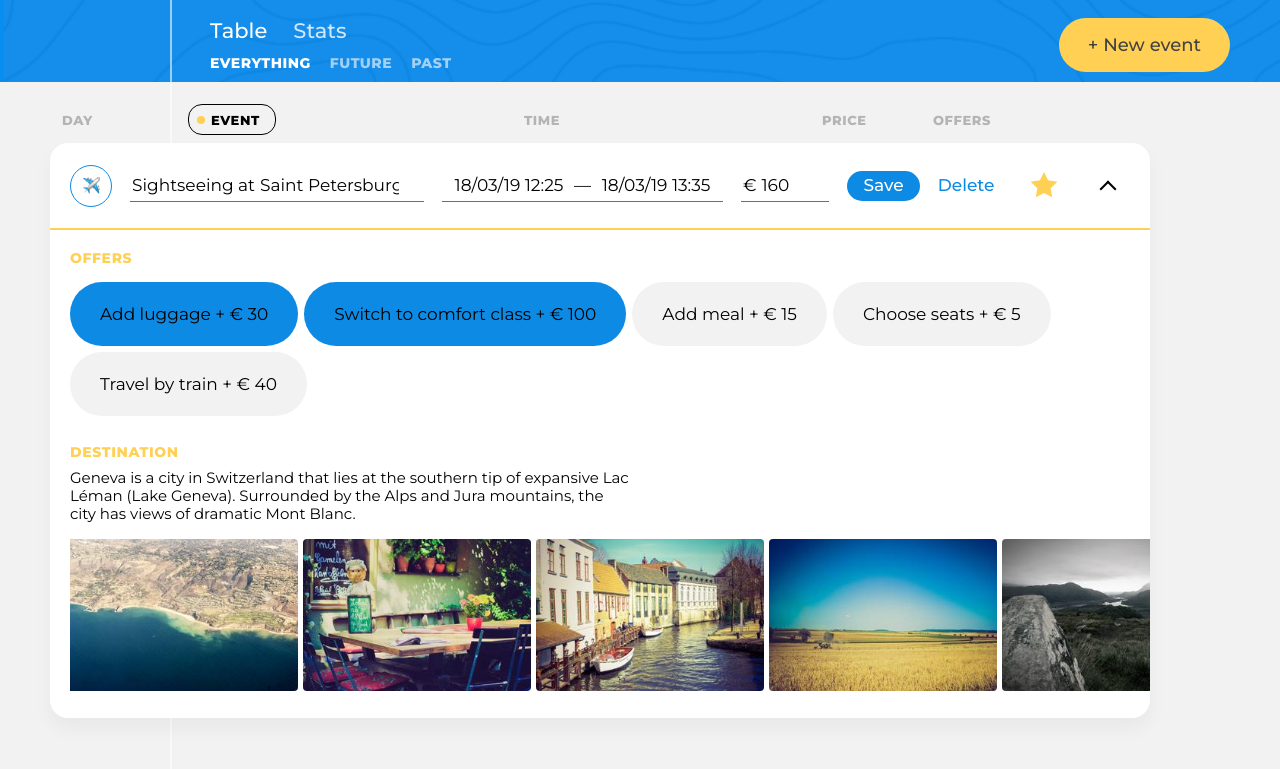
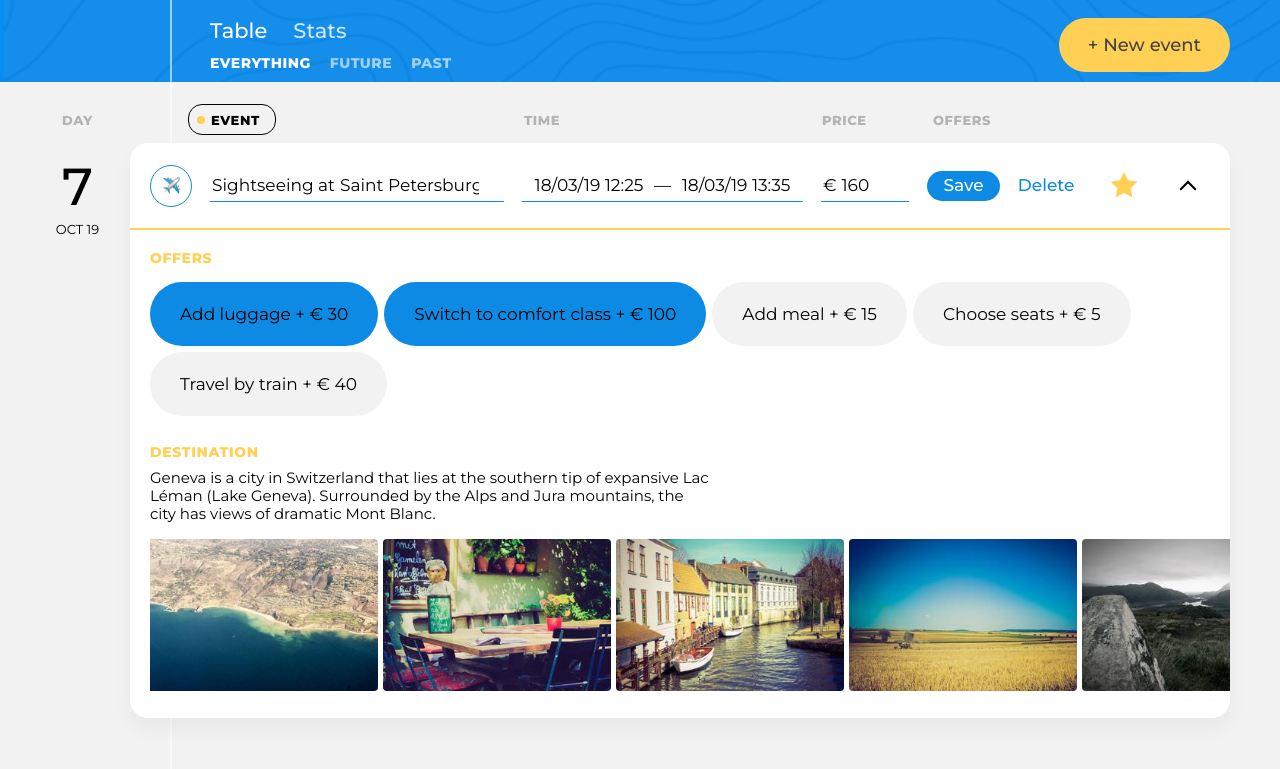
Before and after one commit to NikomoKoska/BigTripJS, a website built with webpack: page public/index.html in a window 1280 px wide. Shown: the part 81-850 px from the top of the page. Built offline with nearby package versions, Linux system fonts and the light colour scheme.

Commit message:
3rd homework

```diff
--- a/src/components/editForm.js
+++ b/src/components/editForm.js
@@ -1,4 +1,4 @@
-const returnEditForm = () => {
+const getEditFormTemplate = () => {
   return `<li class="trip-events__item">
     <form class="event  event--edit" action="#" method="post">
       <header class="event__header">
@@ -190,4 +190,4 @@ const returnEditForm = () => {
   </li>`;
 };
 
-export {returnEditForm};
+export {getEditFormTemplate};
--- a/src/components/filters.js
+++ b/src/components/filters.js
@@ -1,22 +1,22 @@
-const returnFilters = () => {
+const getFiltersTemplate = ({filters}) => {
   return `<form class="trip-filters" action="#" method="get">
   <div class="trip-filters__filter">
     <input id="filter-everything" class="trip-filters__filter-input  visually-hidden" type="radio" name="trip-filter" value="everything" checked>
-    <label class="trip-filters__filter-label" for="filter-everything">Everything</label>
+    <label class="trip-filters__filter-label" for="filter-everything">${filters[0]}</label>
   </div>
 
   <div class="trip-filters__filter">
     <input id="filter-future" class="trip-filters__filter-input  visually-hidden" type="radio" name="trip-filter" value="future">
-    <label class="trip-filters__filter-label" for="filter-future">Future</label>
+    <label class="trip-filters__filter-label" for="filter-future">${filters[1]}</label>
   </div>
 
   <div class="trip-filters__filter">
     <input id="filter-past" class="trip-filters__filter-input  visually-hidden" type="radio" name="trip-filter" value="past">
-    <label class="trip-filters__filter-label" for="filter-past">Past</label>
+    <label class="trip-filters__filter-label" for="filter-past">${filters[2]}</label>
   </div>
 
   <button class="visually-hidden" type="submit">Accept filter</button>
 </form>`;
 };
 
-export {returnFilters};
+export {getFiltersTemplate};
--- a/src/components/menu.js
+++ b/src/components/menu.js
@@ -1,8 +1,8 @@
-const returnMenu = () => {
+const getMenuTemplate = ({menuPoints}) => {
   return `<nav class="trip-controls__trip-tabs  trip-tabs">
-    <a class="trip-tabs__btn  trip-tabs__btn--active" href="#">Table</a>
-    <a class="trip-tabs__btn" href="#">Stats</a>
+    <a class="trip-tabs__btn  trip-tabs__btn--active" href="#">${menuPoints[0]}</a>
+    <a class="trip-tabs__btn" href="#">${menuPoints[1]}</a>
   </nav>`;
 };
 
-export {returnMenu};
+export {getMenuTemplate};
--- a/src/components/route.js
+++ b/src/components/route.js
@@ -1,9 +1,22 @@
-const createRoute = () => {
-  return `<div class="trip-info__main">
-    <h1 class="trip-info__title">Amsterdam &mdash; ... &mdash; Amsterdam</h1>
+import {months} from './tripEvent.js';
 
-    <p class="trip-info__dates">Mar 18&nbsp;&mdash;&nbsp;21</p>
-  </div>`;
+const getCitiesFormat = (cities) => {
+  if (cities.length <= 3) {
+    return `${cities[0]} — ${cities[1]} — ${cities[2]}`;
+  } else {
+    return `${cities[0]} — ... — ${cities[cities.length - 1]}`;
+  }
 };
 
-export {createRoute};
+const getRouteTemplate = ({type, cities, photo, description, date, timeStart, timeEnd, price, options}, totalSum) => {
+  return `<div class="trip-info__main">
+    <h1 class="trip-info__title">${getCitiesFormat(Array.from(cities))}</h1>
+
+    <p class="trip-info__dates">${months[new Date(date).getMonth()]} ${new Date(date).getDate()}&nbsp;&mdash;&nbsp;${new Date(date).getDate() + 3}</p>
+  </div>
+  <p class="trip-info__cost">
+    Total: &euro;&nbsp;<span class="trip-info__cost-value">${totalSum}</span>
+  </p>`;
+};
+
+export {getRouteTemplate};
--- a/src/components/sort.js
+++ b/src/components/sort.js
@@ -1,4 +1,4 @@
-const returnSort = () => {
+const getSortTemplate = () => {
   return `<form class="trip-events__trip-sort  trip-sort" action="#" method="get">
     <span class="trip-sort__item  trip-sort__item--day">Day</span>
 
@@ -31,4 +31,4 @@ const returnSort = () => {
   </form>`;
 };
 
-export {returnSort};
+export {getSortTemplate};
--- a/src/components/tripDay.js
+++ /dev/null
@@ -1,157 +0,0 @@
-const returnTripDay = () => {
-  return `<li class="trip-days__item  day">
-    <div class="day__info">
-      <span class="day__counter">1</span>
-      <time class="day__date" datetime="2019-03-18">MAR 18</time>
-    </div>
-
-    <ul class="trip-events__list">
-      <li class="trip-events__item">
-        <div class="event">
-          <div class="event__type">
-            <img class="event__type-icon" width="42" height="42" src="img/icons/taxi.png" alt="Event type icon">
-          </div>
-          <h3 class="event__title">Taxi to airport</h3>
-
-          <div class="event__schedule">
-            <p class="event__time">
-              <time class="event__start-time" datetime="2019-03-18T10:30">10:30</time>
-              &mdash;
-              <time class="event__end-time" datetime="2019-03-18T11:00">11:00</time>
-            </p>
-            <p class="event__duration">1H 30M</p>
-          </div>
-
-          <p class="event__price">
-            &euro;&nbsp;<span class="event__price-value">20</span>
-          </p>
-
-          <h4 class="visually-hidden">Offers:</h4>
-          <ul class="event__selected-offers">
-            <li class="event__offer">
-              <span class="event__offer-title">Order Uber</span>
-              &plus;
-              &euro;&nbsp;<span class="event__offer-price">20</span>
-            </li>
-          </ul>
-
-          <button class="event__rollup-btn" type="button">
-            <span class="visually-hidden">Open event</span>
-          </button>
-        </div>
-      </li>
-
-      <li class="trip-events__item">
-        <div class="event">
-          <div class="event__type">
-            <img class="event__type-icon" width="42" height="42" src="img/icons/flight.png" alt="Event type icon">
-          </div>
-          <h3 class="event__title">Flight to Geneva</h3>
-
-          <div class="event__schedule">
-            <p class="event__time">
-              <time class="event__start-time" datetime="2019-03-18T12:25">12:25</time>
-              &mdash;
-              <time class="event__end-time" datetime="2019-03-18T13:35">13:35</time>
-            </p>
-            <p class="event__duration">1H 30M</p>
-          </div>
-
-          <p class="event__price">
-            &euro;&nbsp;<span class="event__price-value">160</span>
-          </p>
-
-          <h4 class="visually-hidden">Offers:</h4>
-          <ul class="event__selected-offers">
-            <li class="event__offer">
-              <span class="event__offer-title">Add luggage</span>
-              &plus;
-              &euro;&nbsp;<span class="event__offer-price">50</span>
-            </li>
-            <li class="event__offer">
-              <span class="event__offer-title">Switch to comfort</span>
-              &plus;
-              &euro;&nbsp;<span class="event__offer-price">80</span>
-              </li>
-          </ul>
-
-          <button class="event__rollup-btn" type="button">
-            <span class="visually-hidden">Open event</span>
-          </button>
-        </div>
-      </li>
-
-      <li class="trip-events__item">
-        <div class="event">
-          <div class="event__type">
-            <img class="event__type-icon" width="42" height="42" src="img/icons/drive.png" alt="Event type icon">
-          </div>
-          <h3 class="event__title">Drive to Chamonix</h3>
-
-          <div class="event__schedule">
-            <p class="event__time">
-              <time class="event__start-time" datetime="2019-03-18T14:30">14:30</time>
-              &mdash;
-              <time class="event__end-time" datetime="2019-03-18T16:05">16:05</time>
-            </p>
-            <p class="event__duration">1H 10M</p>
-          </div>
-
-          <p class="event__price">
-            &euro;&nbsp;<span class="event__price-value">160</span>
-          </p>
-
-          <h4 class="visually-hidden">Offers:</h4>
-          <ul class="event__selected-offers">
-            <li class="event__offer">
-              <span class="event__offer-title">Rent a car</span>
-              &plus;
-              &euro;&nbsp;<span class="event__offer-price">200</span>
-            </li>
-          </ul>
-
-          <button class="event__rollup-btn" type="button">
-            <span class="visually-hidden">Open event</span>
-          </button>
-        </div>
-      </li>
-
-      <li class="trip-events__item">
-        <div class="event">
-          <div class="event__type">
-            <img class="event__type-icon" width="42" height="42" src="img/icons/check-in.png" alt="Event type icon">
-          </div>
-          <h3 class="event__title">Check into hotel</h3>
-
-          <div class="event__schedule">
-            <p class="event__time">
-              <time class="event__start-time" datetime="2019-03-18T12:25">12:25</time>
-              &mdash;
-              <time class="event__end-time" datetime="2019-03-18T13:35">13:35</time>
-            </p>
-            <p class="event__duration">1H 30M</p>
-          </div>
-
-          <p class="event__price">
-            &euro;&nbsp;<span class="event__price-value">600</span>
-          </p>
-
-          <h4 class="visually-hidden">Offers:</h4>
-          <ul class="event__selected-offers">
-            <li class="event__offer">
-              <span class="event__offer-title">Add breakfast</span>
-              &plus;
-              &euro;&nbsp;<span class="event__offer-price">50</span>
-            </li>
-          </ul>
-
-          <button class="event__rollup-btn" type="button">
-            <span class="visually-hidden">Open event</span>
-          </button>
-        </div>
-      </li>
-    </ul>
-  </li>`;
-};
-
-export {returnTripDay};
--- /dev/null
+++ b/src/components/tripEvent.js
@@ -0,0 +1,57 @@
+const months = [`JAN`, `FEB`, `MAR`, `APR`, `MAY`, `JUN`, `JUL`, `AUG`, `SEP`, `OCT`, `NOV`, `DEC`];
+const getTimeDuration = (startTime, endTime) => {
+  let startTimeMins = startTime.hours * 60 + startTime.mins;
+  let endTimeMins = endTime.hours * 60 + endTime.mins;
+  let diff = endTimeMins - startTimeMins;
+  let diffTime = {
+    hours: Math.floor(diff / 60),
+    mins: diff % 60
+  };
+  return diffTime;
+};
+
+const getTripEventTemplate = ({type, cities, photo, description, date, timeStart, timeEnd, price, options}) => {
+  return `<li class="trip-events__item">
+    <div class="event">
+      <div class="event__type">
+        <img class="event__type-icon" width="42" height="42" src="img/icons/${type}.png" alt="Event type icon">
+      </div>
+      <h3 class="event__title">${type[0].toUpperCase() + type.slice(1)}</h3>
+
+      <div class="event__schedule">
+        <p class="event__time">
+          <time class="event__start-time" datetime="2019-03-18T10:30">${timeStart.hours}:${timeStart.mins}</time>
+          &mdash;
+          <time class="event__end-time" datetime="2019-03-18T11:00">${timeEnd.hours}:${timeEnd.mins}</time>
+        </p>
+        <p class="event__duration">${getTimeDuration(timeStart, timeEnd).hours}H ${getTimeDuration(timeStart, timeEnd).mins}M</p>
+      </div>
+
+      <p class="event__price">
+        &euro;&nbsp;<span class="event__price-value">${price}</span>
+      </p>
+
+      <h4 class="visually-hidden">Offers:</h4>
+      <ul class="event__selected-offers">
+        ${options.map((option) => `<li class="event__offer">
+          <span class="event__offer-title">${option.name}</span>
+          &plus;
+          &euro;&nbsp;<span class="event__offer-price">${option.price}</span>
+          </li>`).join(``)}
+      </ul>
+
+      <button class="event__rollup-btn" type="button">
+        <span class="visually-hidden">Open event</span>
+      </button>
+    </div>
+  </li>`;
+};
+
+const getTripDate = ({type, cities, photo, description, date, timeStart, timeEnd, price, options}) => {
+  return `<div class="day__info">
+    <span class="day__counter">${new Date(date).getDate()}</span>
+    <time class="day__date" datetime="2019-03-18">${months[new Date(date).getMonth()]} ${(new Date().getFullYear()).toString().slice(2, 5)}</time>
+  </div>`;
+};
+
+export {getTripEventTemplate, getTripDate, months};
--- /dev/null
+++ b/src/data.js
@@ -0,0 +1,88 @@
+// Карточки событий
+
+let allCities = [`Lima`, `New York`, `Capetown`, `Sydney`, `London`, `Dublin`, `Tokyo`, `Quito`];
+let descriptionTextArr = [`Lorem ipsum dolor sit amet, consectetur adipiscing elit.`, `Cras aliquet varius magna, non porta ligula feugiat eget.`, `Fusce tristique felis at fermentum pharetra.`,
+  `Aliquam id orci ut lectus varius viverra.`, `Nullam nunc ex, convallis sed finibus eget, sollicitudin eget ante.`, `Phasellus eros mauris, condimentum sed nibh vitae, sodales efficitur ipsum.`,
+  `Sed blandit, eros vel aliquam faucibus, purus ex euismod diam, eu luctus nunc ante ut dui.`, `Sed sed nisi sed augue convallis suscipit in sed felis.`, `Aliquam erat volutpat.`,
+  `Nunc fermentum tortor ac porta dapibus.`, `In rutrum ac purus sit amet tempus.`];
+const POINTS_COUNT = 3;
+
+let optionsArr = [
+  {
+    name: `Add luggage`,
+    price: 10,
+    isApply: true,
+  },
+  {
+    name: `Switch to comfort class`,
+    price: 150,
+    isApply: true,
+  },
+  {
+    name: `Add meal`,
+    price: 2,
+    isApply: true,
+  },
+  {
+    name: `Choose seats`,
+    price: 9,
+    isApply: true,
+  }
+];
+
+const createSet = (array, maxSize, minSize = 1, probability = 0.5) => {
+  let resultCities = new Set();
+  for (let i = 0; i < array.length; i++) {
+    if (Math.random() > probability) {
+      resultCities.add(array[i]);
+    }
+    if (resultCities.size === maxSize) {
+      break;
+    }
+  }
+  if (resultCities.size === 0 && minSize === 1) {
+    resultCities.add(array[0]);
+  }
+  return resultCities;
+};
+
+const getPoint = () => ({
+  type: [`bus`, `check-in`, `drive`, `flight`, `restaurant`, `ship`, `sightseeing`, `taxi`, `train`, `transport`, `trip`][Math.floor(Math.random() * 11)],
+  cities: createSet(allCities, 4),
+  photo: `http://picsum.photos/300/150?r=${Math.random()}`,
+  description: Array.from(createSet(descriptionTextArr, 3)).join(` `),
+  date: Date.now() + Math.floor(Math.random() * 30 + 30) * 24 * 60 * 60 * 1000,
+  timeStart: {
+    hours: Math.floor(Math.random() * 4) + 7,
+    mins: Math.floor(Math.random() * 5 + 1) * 10
+  },
+  timeEnd: {
+    hours: Math.floor(Math.random() * 10) + 12,
+    mins: Math.floor(Math.random() * 5 + 1) * 10
+  },
+  price: Math.floor(Math.random() * 100 + 1) * 10,
+  options: Array.from(createSet(optionsArr, 2, 0, 0.6))
+});
+
+let pointsObjectsArray = new Array(POINTS_COUNT).fill(``).map(getPoint);
+
+// Меню
+
+const getMenu = () => ({
+  menuPoints: [`Table`, `Stats`],
+});
+
+// Фильтры
+
+const getFilters = () => ({
+  filters: [`Everything`, `Future`, `Past`],
+});
+
+// Общая стоимость
+
+let totalSum = 0;
+for (let i = 0; i < pointsObjectsArray.length; i++) {
+  totalSum += pointsObjectsArray[i].price;
+}
+
+export {getPoint, pointsObjectsArray, getMenu, getFilters, totalSum};
--- a/src/main.js
+++ b/src/main.js
@@ -1,26 +1,36 @@
-import {returnMenu} from '../src/components/menu.js';
-import {returnFilters} from './components/filters.js';
-import {returnSort} from './components/sort.js';
-import {returnTripDay} from './components/tripDay.js';
-import {returnEditForm} from './components/editForm.js';
-import {createRoute} from './components/route.js';
+import {getMenuTemplate} from '../src/components/menu.js';
+import {getFiltersTemplate} from './components/filters.js';
+import {getSortTemplate} from './components/sort.js';
+import {getTripEventTemplate, getTripDate} from './components/tripEvent.js';
+import {getEditFormTemplate} from './components/editForm.js';
+import {getRouteTemplate} from './components/route.js';
+import {getPoint, pointsObjectsArray, getMenu, getFilters, totalSum} from './data.js';
+
 
 const renderComponent = (container, component, place) => {
   container.insertAdjacentHTML(place, component);
 };
+
+// Создание контейнеров
 
 const mainInfoContainer = document.querySelector(`.trip-main__trip-info.trip-info`);
 const tripControlContainer = document.querySelector(`.trip-main__trip-controls.trip-controls`);
 const tripEventsContainer = document.querySelector(`.trip-events`);
 const tripDaysList = document.createElement(`ul`);
 tripDaysList.classList.add(`trip-days`);
+const tripDaysItem = document.createElement(`li`);
+tripDaysItem.classList.add(`trip-days__item`, `day`);
+tripDaysList.appendChild(tripDaysItem);
+const tripEventsList = document.createElement(`ul`);
+tripEventsList.classList.add(`trip-events__list`);
+tripDaysItem.appendChild(tripEventsList);
 
-renderComponent(mainInfoContainer, createRoute(), `afterbegin`);
-renderComponent(tripControlContainer, returnMenu(), `afterbegin`);
-renderComponent(tripControlContainer, returnFilters(), `beforeend`);
-renderComponent(tripEventsContainer, returnSort(), `afterbegin`);
+// Отрисовка элементов
+renderComponent(mainInfoContainer, getRouteTemplate(getPoint(), totalSum), `afterbegin`);
+renderComponent(tripControlContainer, getMenuTemplate(getMenu()), `afterbegin`);
+renderComponent(tripControlContainer, getFiltersTemplate(getFilters()), `beforeend`);
+renderComponent(tripEventsContainer, getSortTemplate(), `afterbegin`);
 tripEventsContainer.appendChild(tripDaysList);
-renderComponent(tripDaysList, returnEditForm(), `beforeend`);
-for (let i = 0; i < 3; i++) {
-  renderComponent(tripDaysList, returnTripDay(), `beforeend`);
-}
+renderComponent(tripDaysItem, getTripDate(pointsObjectsArray[0]), `afterbegin`);
+renderComponent(tripEventsList, getEditFormTemplate(), `beforeend`);
+renderComponent(tripEventsList, pointsObjectsArray.map(getTripEventTemplate).join(``), `beforeend`);
```
Also changed, not shown: public/index.html (+1 -3 lines).
